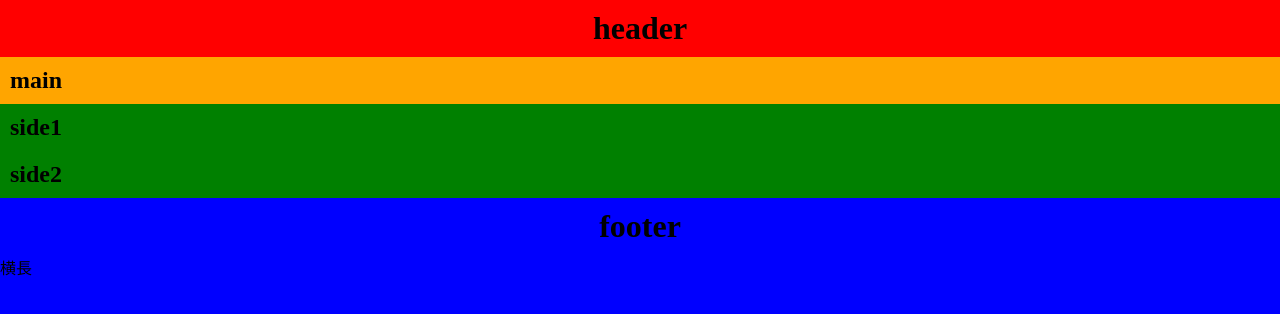
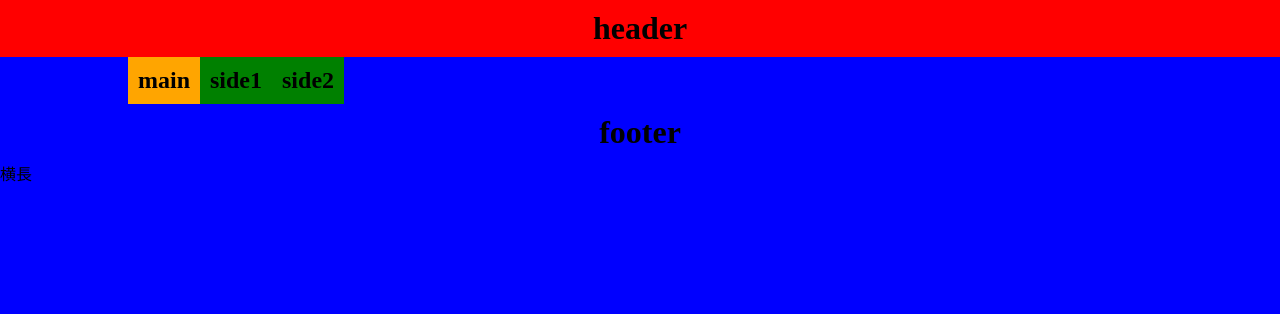
Before and after one commit to riki0806/web2-6, a plain HTML site: page index.html in a window 1280 px wide. Drawn offline with Linux system fonts and the light colour scheme.

Commit message:
Update default.css

```diff
--- a/css/default.css
+++ b/css/default.css
@@ -32,6 +32,39 @@ footer{
     text-align: center;
 }
 
+@media screen and (min-width:641px){
+   aside{
+       width: calc(50%-20px);
+       float:left;
+   }
+   #side:after{
+       content:"";
+       display:block;
+       clear:both;
+   }
+}
+
+@media screen and (min-width:1025px){
+   #main{
+       max-width: 1024px;
+       margin: auto;
+   }
+   section{
+       width calc(70%-20px);
+       float:left;
+   }
+   #side{
+       width: calc(1024px-718px);
+        float:left;
+   }
+   aside{
+       width calc(100%-20px);
+   }
+   #main:after{
+       content:"";
+       display:block;
+       clear:both;
+   }
 
 
 @media screen and (max-width:640px){
```
